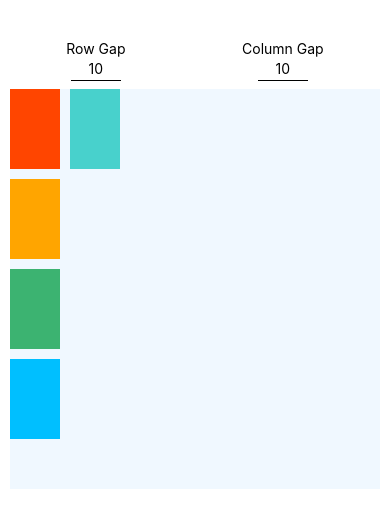
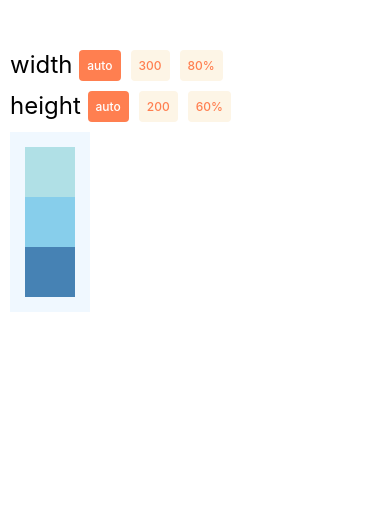
Before and after one commit to Hussain-hamim/Taskly, a React Native app: screen / in a window 390 px wide. Shown: the top 528 px of the page. Built offline with nearby package versions, Linux system fonts and the light colour scheme.

Commit message:
Width and Height

```diff
--- a/App.js
+++ b/App.js
@@ -1,97 +1,130 @@
 import React, { useState } from "react";
-import { View, Text, StyleSheet, TextInput } from "react-native";
+import {
+  View,
+  SafeAreaView,
+  TouchableOpacity,
+  Text,
+  StyleSheet,
+} from "react-native";
 
-const RowGapAndColumnGap = () => {
-  const [rowGap, setRowGap] = useState(10);
-  const [columnGap, setColumnGap] = useState(10);
+const WidthHeightBasics = () => {
+  const [widthType, setWidthType] = useState("auto");
+  const [heightType, setHeightType] = useState("auto");
 
   return (
     <PreviewLayout
-      columnGap={columnGap}
-      handleColumnGapChange={setColumnGap}
-      rowGap={rowGap}
-      handleRowGapChange={setRowGap}
+      widthType={widthType}
+      heightType={heightType}
+      widthValues={["auto", 300, "80%"]}
+      heightValues={["auto", 200, "60%"]}
+      setWidthType={setWidthType}
+      setHeightType={setHeightType}
     >
-      <View style={[styles.box, styles.box1]} />
-      <View style={[styles.box, styles.box2]} />
-      <View style={[styles.box, styles.box3]} />
-      <View style={[styles.box, styles.box4]} />
-      <View style={[styles.box, styles.box5]} />
+      <View
+        style={{
+          alignSelf: "flex-start",
+          backgroundColor: "aliceblue",
+          height: heightType,
+          width: widthType,
+          padding: 15,
+        }}
+      >
+        <View style={[styles.box, { backgroundColor: "powderblue" }]} />
+        <View style={[styles.box, { backgroundColor: "skyblue" }]} />
+        <View style={[styles.box, { backgroundColor: "steelblue" }]} />
+      </View>
     </PreviewLayout>
   );
 };
 
 const PreviewLayout = ({
   children,
-  handleColumnGapChange,
-  handleRowGapChange,
-  rowGap,
-  columnGap,
+  widthType,
+  heightType,
+  widthValues,
+  heightValues,
+  setWidthType,
+  setHeightType,
 }) => (
-  <View style={styles.previewContainer}>
-    <View style={styles.inputContainer}>
-      <View style={styles.itemsCenter}>
-        <Text>Row Gap</Text>
-        <TextInput
-          style={styles.input}
-          value={rowGap}
-          onChangeText={(v) => handleRowGapChange(Number(v))}
-        />
-      </View>
-      <View style={styles.itemsCenter}>
-        <Text>Column Gap</Text>
-        <TextInput
-          style={styles.input}
-          value={columnGap}
-          onChangeText={(v) => handleColumnGapChange(Number(v))}
-        />
-      </View>
+  <SafeAreaView style={{ flex: 1, padding: 10, marginTop: 40 }}>
+    <View style={styles.row}>
+      <Text style={styles.label}>width </Text>
+      {widthValues.map((value) => (
+        <TouchableOpacity
+          key={value}
+          onPress={() => setWidthType(value)}
+          style={[styles.button, widthType === value && styles.selected]}
+        >
+          <Text
+            style={[
+              styles.buttonLabel,
+              widthType === value && styles.selectedLabel,
+            ]}
+          >
+            {value}
+          </Text>
+        </TouchableOpacity>
+      ))}
     </View>
-    <View style={[styles.container, { rowGap, columnGap }]}>{children}</View>
-  </View>
+
+    <View style={styles.row}>
+      <Text style={styles.label}>height </Text>
+      {heightValues.map((value) => (
+        <TouchableOpacity
+          key={value}
+          onPress={() => setHeightType(value)}
+          style={[styles.button, heightType === value && styles.selected]}
+        >
+          <Text
+            style={[
+              styles.buttonLabel,
+              heightType === value && styles.selectedLabel,
+            ]}
+          >
+            {value}
+          </Text>
+        </TouchableOpacity>
+      ))}
+    </View>
+    {children}
+  </SafeAreaView>
 );
 
 const styles = StyleSheet.create({
-  itemsCenter: { alignItems: "center" },
-  inputContainer: {
-    gap: 4,
-    flexDirection: "row",
-    justifyContent: "space-around",
-  },
-  previewContainer: { padding: 10, flex: 1, marginTop: 30 },
-  input: {
-    borderBottomWidth: 1,
-    paddingVertical: 3,
-    width: 50,
-    textAlign: "center",
-  },
-  container: {
-    flex: 1,
-    marginTop: 8,
-    backgroundColor: "aliceblue",
-    maxHeight: 400,
-    flexWrap: "wrap",
-    alignContent: "flex-start",
-  },
   box: {
     width: 50,
-    height: 80,
+    height: 50,
   },
-  box1: {
-    backgroundColor: "orangered",
+  row: {
+    flexDirection: "row",
+    flexWrap: "wrap",
   },
-  box2: {
-    backgroundColor: "orange",
+  button: {
+    padding: 8,
+    borderRadius: 4,
+    backgroundColor: "oldlace",
+    alignSelf: "flex-start",
+    marginRight: 10,
+    marginBottom: 10,
   },
-  box3: {
-    backgroundColor: "mediumseagreen",
+  selected: {
+    backgroundColor: "coral",
+    shadowOpacity: 0,
+    borderWidth: 0,
   },
-  box4: {
-    backgroundColor: "deepskyblue",
+  buttonLabel: {
+    fontSize: 12,
+    fontWeight: "500",
+    color: "coral",
   },
-  box5: {
-    backgroundColor: "mediumturquoise",
+  selectedLabel: {
+    color: "white",
+  },
+  label: {
+    textAlign: "center",
+    marginBottom: 10,
+    fontSize: 24,
   },
 });
 
-export default RowGapAndColumnGap;
+export default WidthHeightBasics;
```
